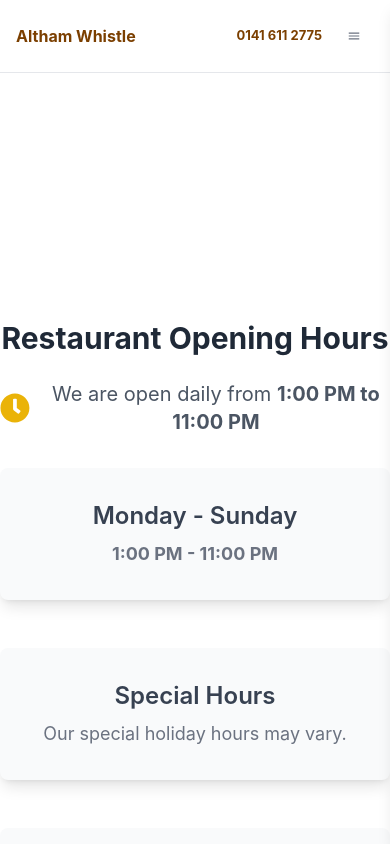
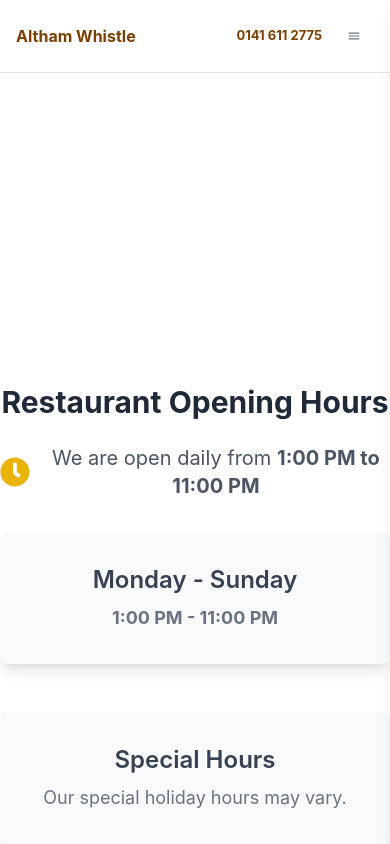
Before and after one commit to hassanali8453/New-folder, a Next.js app in the folder restaurant/: page /Pages/openingHours in a window 390 px wide. Shown: the top 844 px of the page. Built offline with nearby package versions, Linux system fonts and the light colour scheme.

Commit message:
changeed some place

```diff
--- a/restaurant/src/app/Pages/openingHours/page.tsx
+++ b/restaurant/src/app/Pages/openingHours/page.tsx
@@ -3,7 +3,7 @@
 
 const OpeningHours: FC = () => {
   return (
-    <div className="bg-white min-h-screen md:py-60 sm:py-72 lg:py-52 xl:py-96  py-80">
+    <div id="openingpagemain" className="bg-white min-h-screen py-96 2xl:py-52">
       <div className="max-w-6xl mx-auto text-center">
         <h2 className="text-3xl font-bold text-gray-800 mb-6">Restaurant Opening Hours</h2>
         <div className="flex justify-center items-center space-x-3 mb-8">
--- a/restaurant/src/app/globals.css
+++ b/restaurant/src/app/globals.css
@@ -31,9 +31,9 @@
     }
 }
 
-
+/*
 @layer base {
     html {
       font-size: 16px;
     }
-  }
+  } */
```
